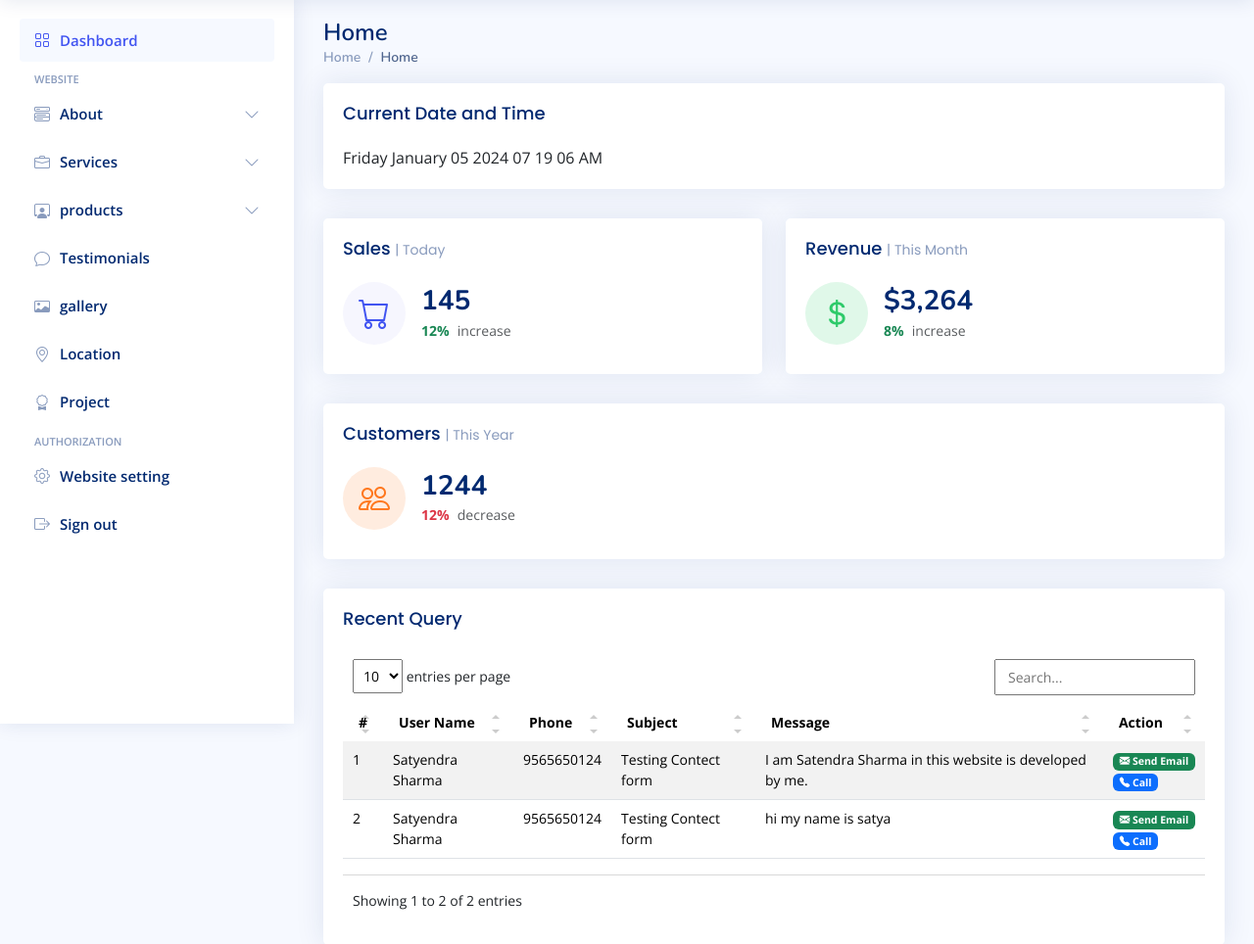
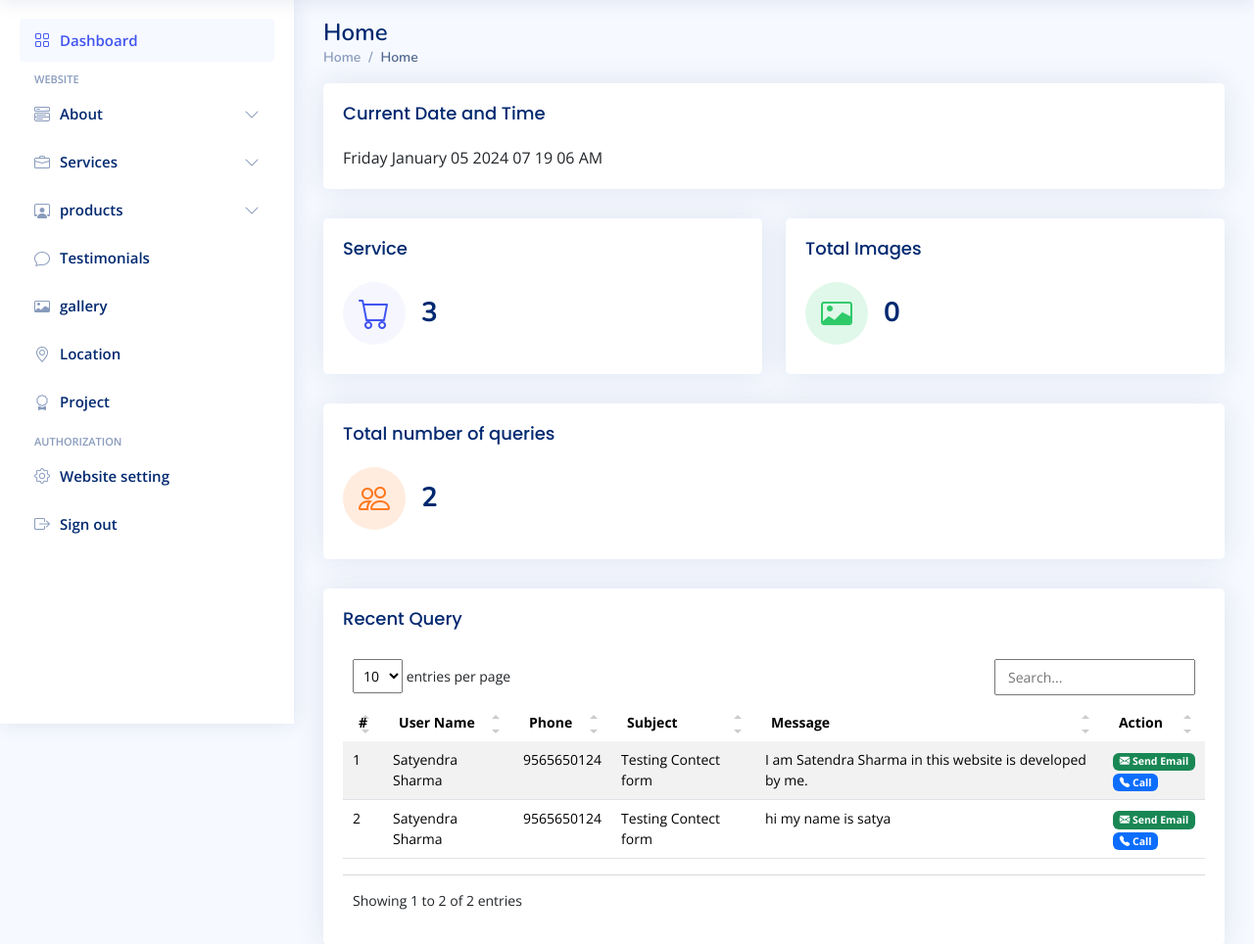
Before and after one commit to Satya-901/rmcPlant, a PHP site: page /Admin/index.php?page=home in a window 1280 px wide. Shown: the part 61-1025 px from the top of the page at 98% size. Run offline with PHP 8.4, Linux system fonts and the light colour scheme; a user stored in the database is signed in; data comes from the database, SQL or seed files in the repository; data that the repository does not hold is empty; some libraries are stand-ins or nearby versions.

Commit message:
adding Dashboard

```diff
--- a/Admin/home.php
+++ b/Admin/home.php
@@ -50,15 +50,15 @@
     <div class="col-xxl-4 col-md-6">
         <div class="card info-card sales-card">
             <div class="card-body">
-                <h5 class="card-title">Sales <span>| Today</span></h5>
+                <h5 class="card-title">Service</h5>
                 <div class="d-flex align-items-center">
                     <div class="card-icon rounded-circle d-flex align-items-center justify-content-center">
                         <i class="bi bi-cart"></i>
                     </div>
                     <div class="ps-3">
-                        <h6>145</h6>
-                        <span class="text-success small pt-1 fw-bold">12%</span> <span
-                            class="text-muted small pt-2 ps-1">increase</span>
+                        <h6>
+                            <?php echo $conn->query("SELECT * FROM services")->num_rows; ?>
+                        </h6>
                     </div>
                 </div>
             </div>
@@ -69,15 +69,15 @@
     <div class="col-xxl-4 col-md-6">
         <div class="card info-card revenue-card">
             <div class="card-body">
-                <h5 class="card-title">Revenue <span>| This Month</span></h5>
+                <h5 class="card-title">Total Images</h5>
                 <div class="d-flex align-items-center">
                     <div class="card-icon rounded-circle d-flex align-items-center justify-content-center">
-                        <i class="bi bi-currency-dollar"></i>
+                        <i class="bi bi-card-image"></i>
                     </div>
                     <div class="ps-3">
-                        <h6>$3,264</h6>
-                        <span class="text-success small pt-1 fw-bold">8%</span> <span
-                            class="text-muted small pt-2 ps-1">increase</span>
+                        <h6>
+                            <?php echo $conn->query("SELECT * FROM gallery")->num_rows; ?>
+                        </h6>
                     </div>
                 </div>
             </div>
@@ -89,15 +89,15 @@
 
         <div class="card info-card customers-card">
             <div class="card-body">
-                <h5 class="card-title">Customers <span>| This Year</span></h5>
+                <h5 class="card-title">Total number of queries</h5>
                 <div class="d-flex align-items-center">
                     <div class="card-icon rounded-circle d-flex align-items-center justify-content-center">
                         <i class="bi bi-people"></i>
                     </div>
                     <div class="ps-3">
-                        <h6>1244</h6>
-                        <span class="text-danger small pt-1 fw-bold">12%</span> <span
-                            class="text-muted small pt-2 ps-1">decrease</span>
+                        <h6>
+                            <?php echo $conn->query("SELECT * FROM contact")->num_rows; ?>
+                        </h6>
                     </div>
                 </div>
             </div>
```
Also changed, not shown: img/service-New Krishna.jpeg (added).
